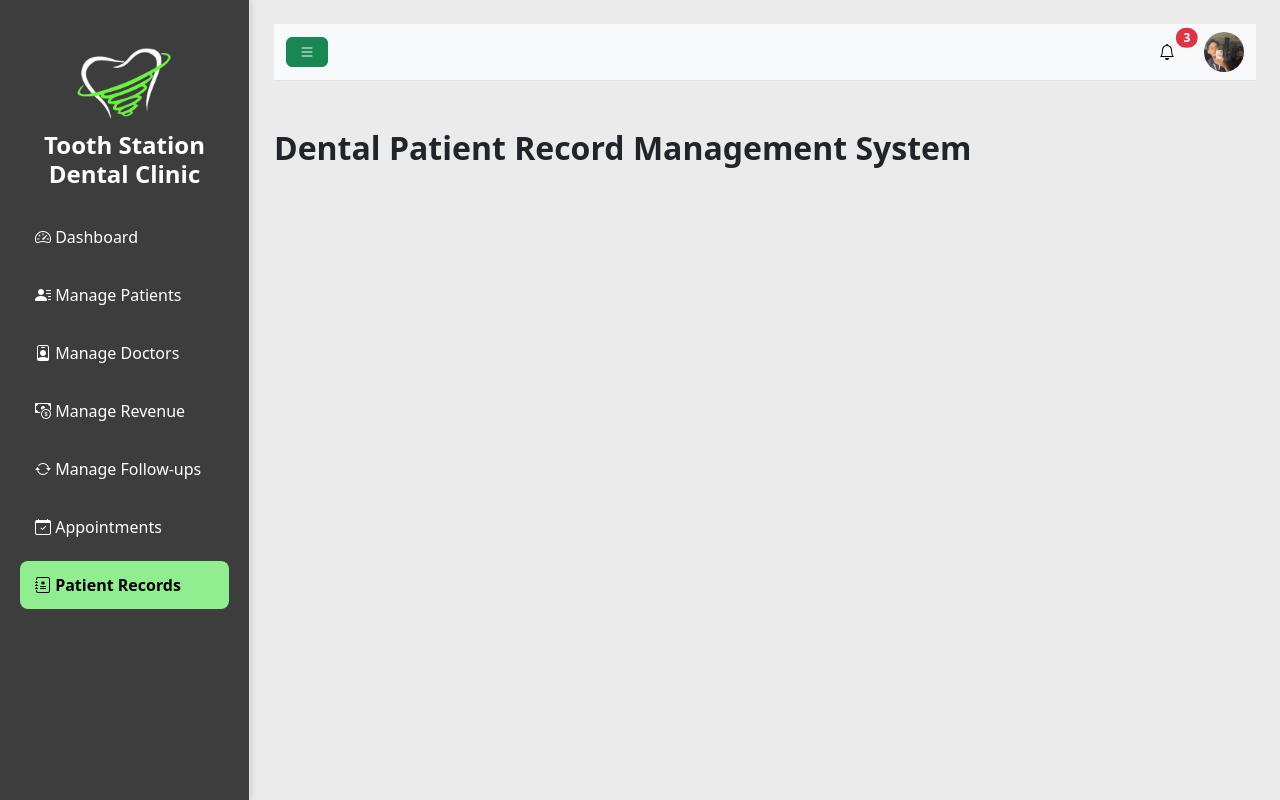
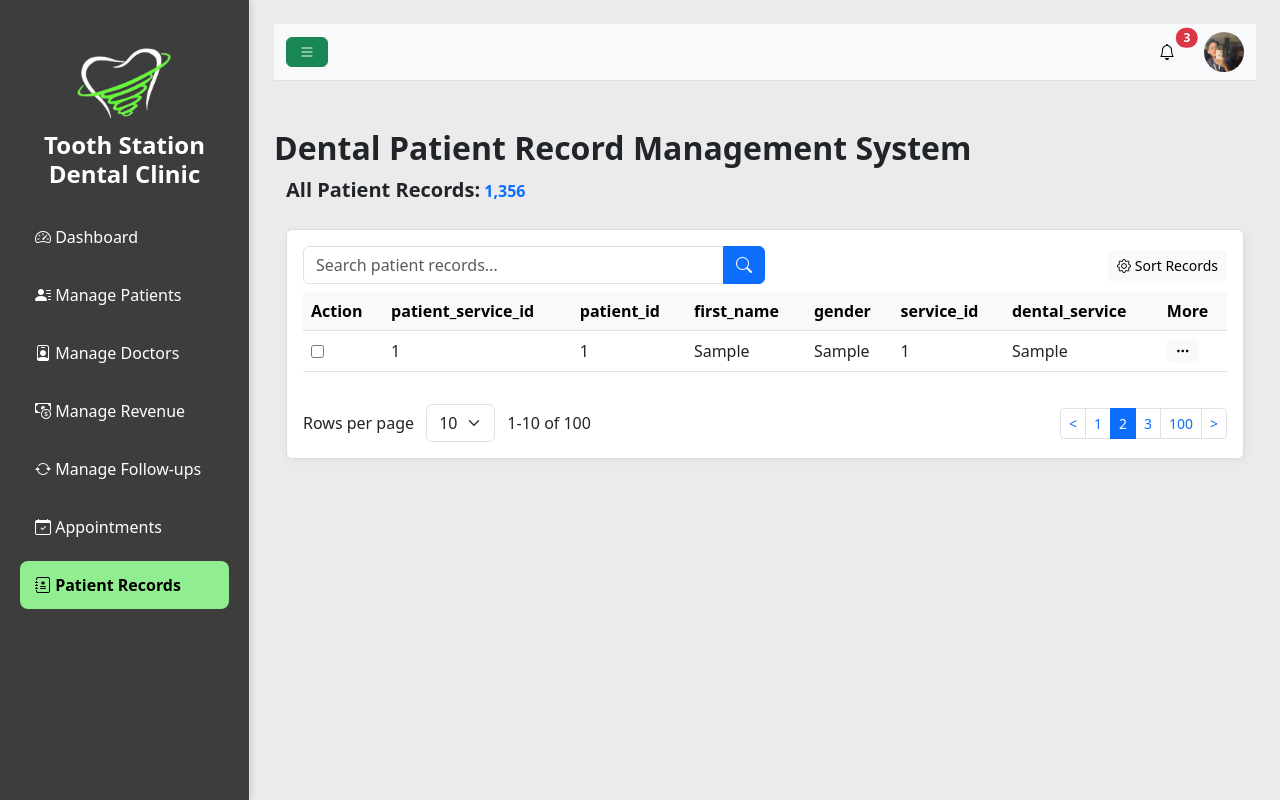
Before and after one commit to johnronaldedano/ITProject5, a PHP site: page /admin/admin_manage_records.php in a window 1280 px wide. Run offline with PHP 8.4, Linux system fonts and the light colour scheme; tables that the repository leaves empty or names only in its code hold one stand-in row (values such as "Sample post"); a stand-in replaces the project's code that opens the database connection.

Commit message:
patienr_record

```diff
--- a/admin/admin_manage_records.php
+++ b/admin/admin_manage_records.php
@@ -17,6 +17,95 @@
         <div class="mb-5 mt-5">
             <h2 class="fw-bold">Dental Patient Record Management System</h2>
 
+             <div class="container-fluid">
+    <div class="d-flex justify-content-between align-items-center mb-4">
+        <div>
+            <span class="fw-bold fs-5">All Patient Records:</span>
+            <span class="text-primary fw-bold">1,356</span>
+        </div>
+    </div>
+    <div class="card p-3">
+        <div class="d-flex justify-content-between align-items-center mb-2">
+            <div class="input-group w-50">
+                <input type="text" class="form-control" placeholder="Search patient records..." id="searchRecords">
+                <button class="btn btn-primary" type="button" id="searchBtn"><i class="bi bi-search"></i></button>
+            </div>
+            <button class="btn btn-light btn-sm" id="sortBtn"><i class="bi bi-gear"></i> Sort Records</button>
+         </div>
+
+        <div class="table-responsive">
+
+            <table class="table align-middle">
+
+<thead class="table-light">
+    <tr>
+        <th scope="col"> Action </th>
+        <th scope="col"> patient_service_id</th>
+        <th scope="col">patient_id</th>
+        <th scope="col">first_name</th>
+        <th scope="col">gender</th>
+        <th scope="col">service_id</th>
+        <th scope="col">dental_service</th>
+        <th scope="col"> More </th>
+    </tr>
+</thead>
+
+<tbody>
+<?php
+include '../db_connect.php';
+$sql = "SELECT tbl_patient_service.patient_service_id, tbl_patient.patient_id, tbl_patient.first_name, tbl_patient.gender, tbl_service.service_id, tbl_service.dental_service FROM tbl_patient_service JOIN tbl_patient ON tbl_patient_service.patient_id = tbl_patient.patient_id JOIN tbl_service ON tbl_patient_service.service_id = tbl_service.service_id";
+$result = mysqli_query($conn, $sql);
+if ($result && mysqli_num_rows($result) > 0) {
+    while ($row = mysqli_fetch_assoc($result)) {
+        echo '<tr>';
+        echo '<td><input type="checkbox"></td>';
+        echo '<td>' . htmlspecialchars($row['patient_service_id']) . '</td>';
+        echo '<td>' . htmlspecialchars($row['patient_id']) . '</td>';
+        echo '<td>' . htmlspecialchars($row['first_name']) . '</td>';
+        echo '<td>' . htmlspecialchars($row['gender']) . '</td>';
+        echo '<td>' . htmlspecialchars($row['service_id']) . '</td>';
+        echo '<td>' . htmlspecialchars($row['dental_service']) . '</td>';
+        echo '<td style="position:relative;">';
+        echo '<div class="side-menu bg-light border rounded p-2" style="display:none; position:absolute; min-width:150px; z-index:1000;">';
+        echo '<a class="dropdown-item" href="#">Availed Services</a>';
+        echo '<a class="dropdown-item" href="#">View Details</a>';
+        echo '<a class="dropdown-item" href="#">Edit Record</a>';
+        echo '<a class="dropdown-item text-danger" href="#">Delete Record</a>';
+        echo '</div>';
+        echo '<button class="btn btn-light btn-sm more-btn"><i class="bi bi-three-dots"></i></button>';
+        echo '</td>';
+        echo '</tr>';
+    }
+} else {
+    echo '<tr><td colspan="8" class="text-center">No records found.</td></tr>';
+}
+?>
+</tbody>
+            </table>
+        </div>
+        <div class="d-flex justify-content-between align-items-center mt-3">
+            <div>
+                Rows per page
+                <select class="form-select d-inline-block w-auto ms-2" style="width: 60px;">
+                    <option>10</option>
+                    <option>25</option>
+                    <option>50</option>
+                </select>
+                <span class="ms-2">1-10 of 100</span>
+            </div>
+            <nav>
+                <ul class="pagination pagination-sm mb-0">
+                    <li class="page-item"><a class="page-link" href="#">&lt;</a></li>
+                    <li class="page-item"><a class="page-link" href="#">1</a></li>
+                    <li class="page-item active"><a class="page-link" href="#">2</a></li>
+                    <li class="page-item"><a class="page-link" href="#">3</a></li>
+                    <li class="page-item"><a class="page-link" href="#">100</a></li>
+                    <li class="page-item"><a class="page-link" href="#">&gt;</a></li>
+                </ul>
+            </nav>
+        </div>
+    </div>
+
         </div>
 </div>
 
```
Also changed, not shown: admin/get_dental_services.php (added, +10 -0 lines).
